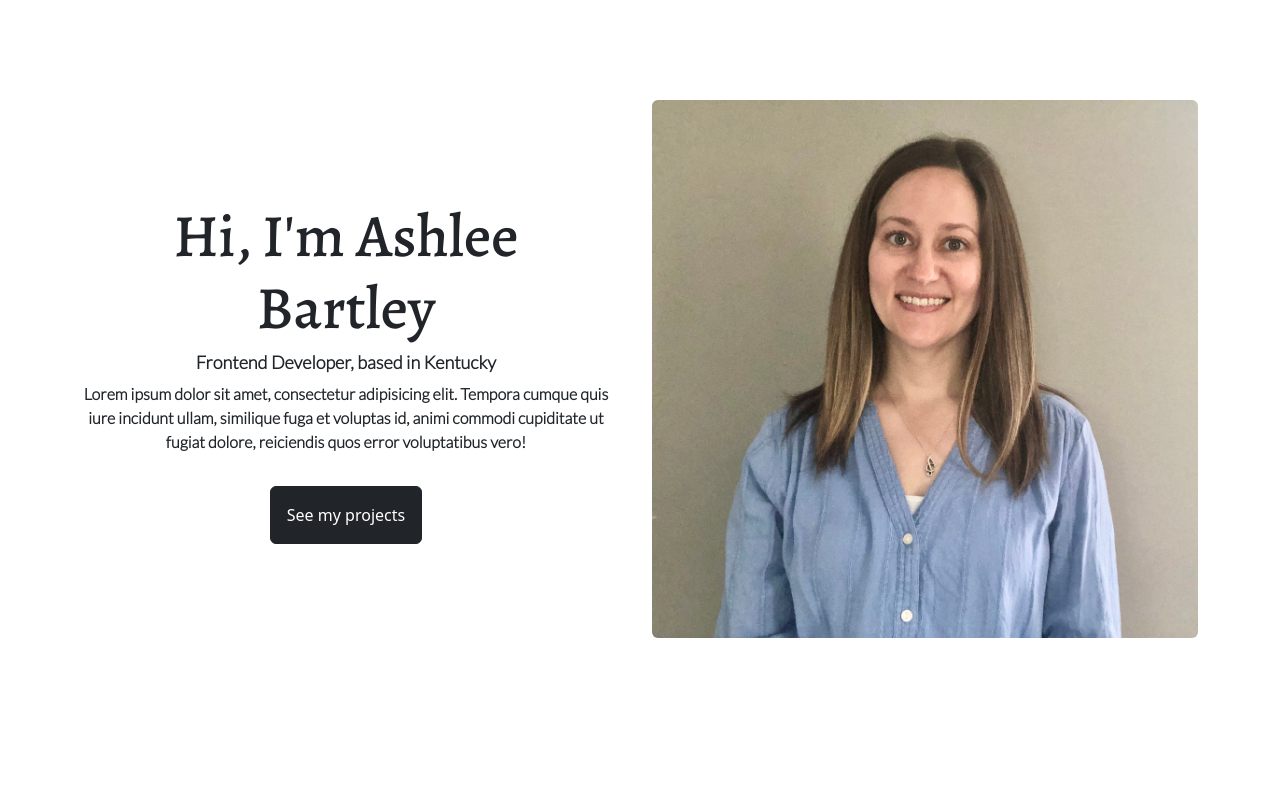
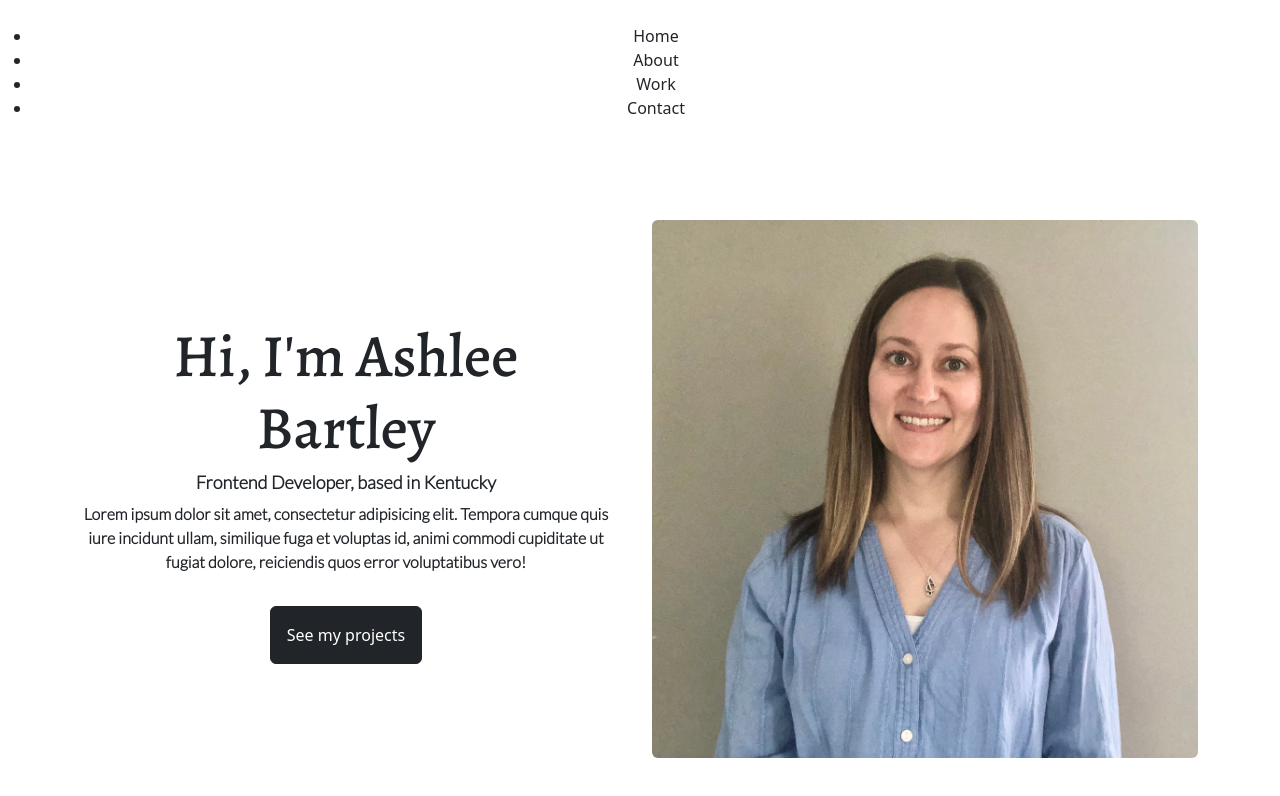
Before and after one commit to ashleenikol/portfolio-project, a plain HTML site: page about.html in a window 1280 px wide. Drawn offline with nearby package versions, Linux system fonts and the light colour scheme.

Commit message:
Started nav bar

```diff
--- a/about.html
+++ b/about.html
@@ -25,6 +25,15 @@
     ></script>
   </head>
   <body>
+    <nav>
+      <img src="" alt="" />
+      <ul>
+        <li>Home</li>
+        <li>About</li>
+        <li>Work</li>
+        <li>Contact</li>
+      </ul>
+    </nav>
     <div class="about-me container">
       <div class="row">
         <div class="col-md-6 about-hero">
```
Also changed, not shown: ABlogo.png (added).
